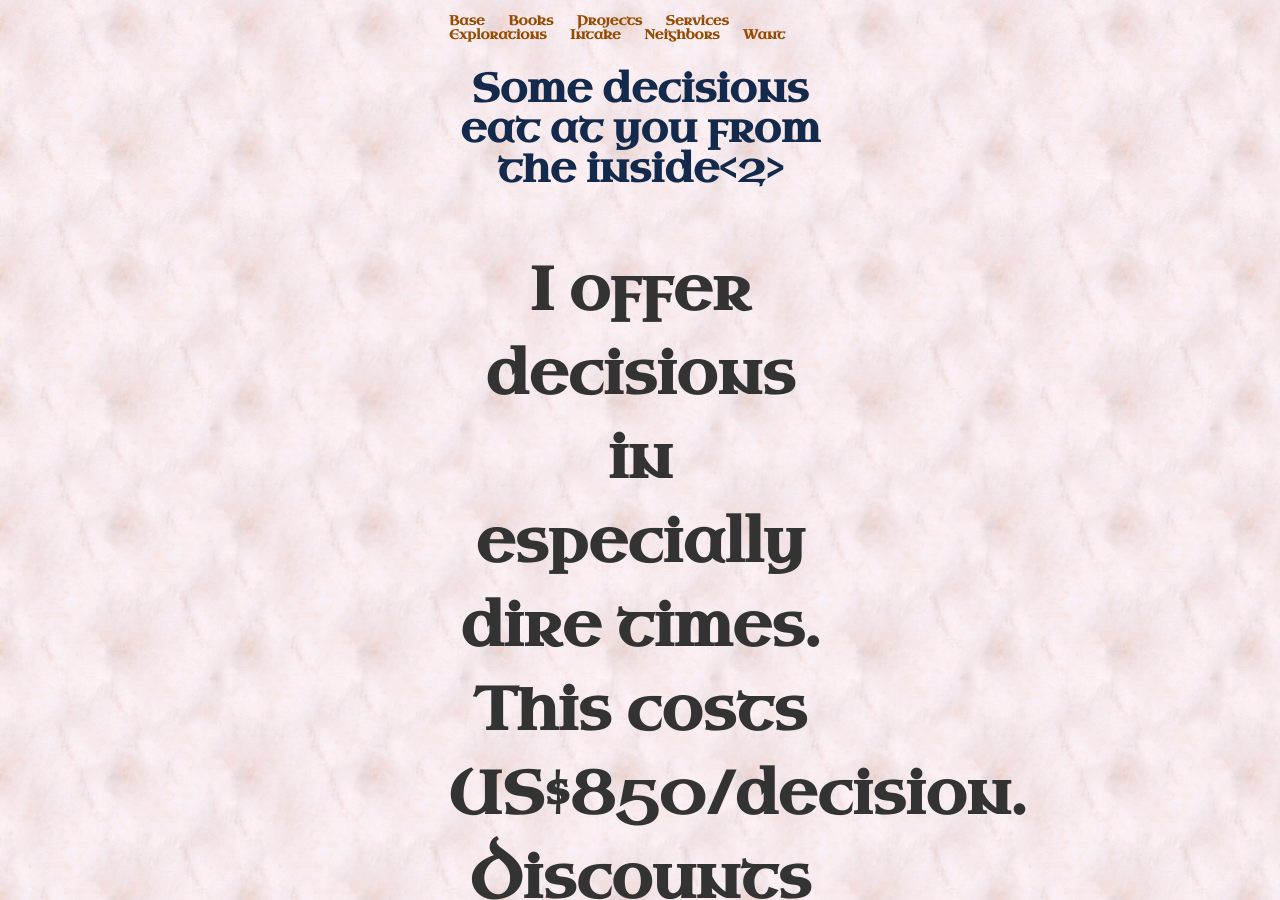
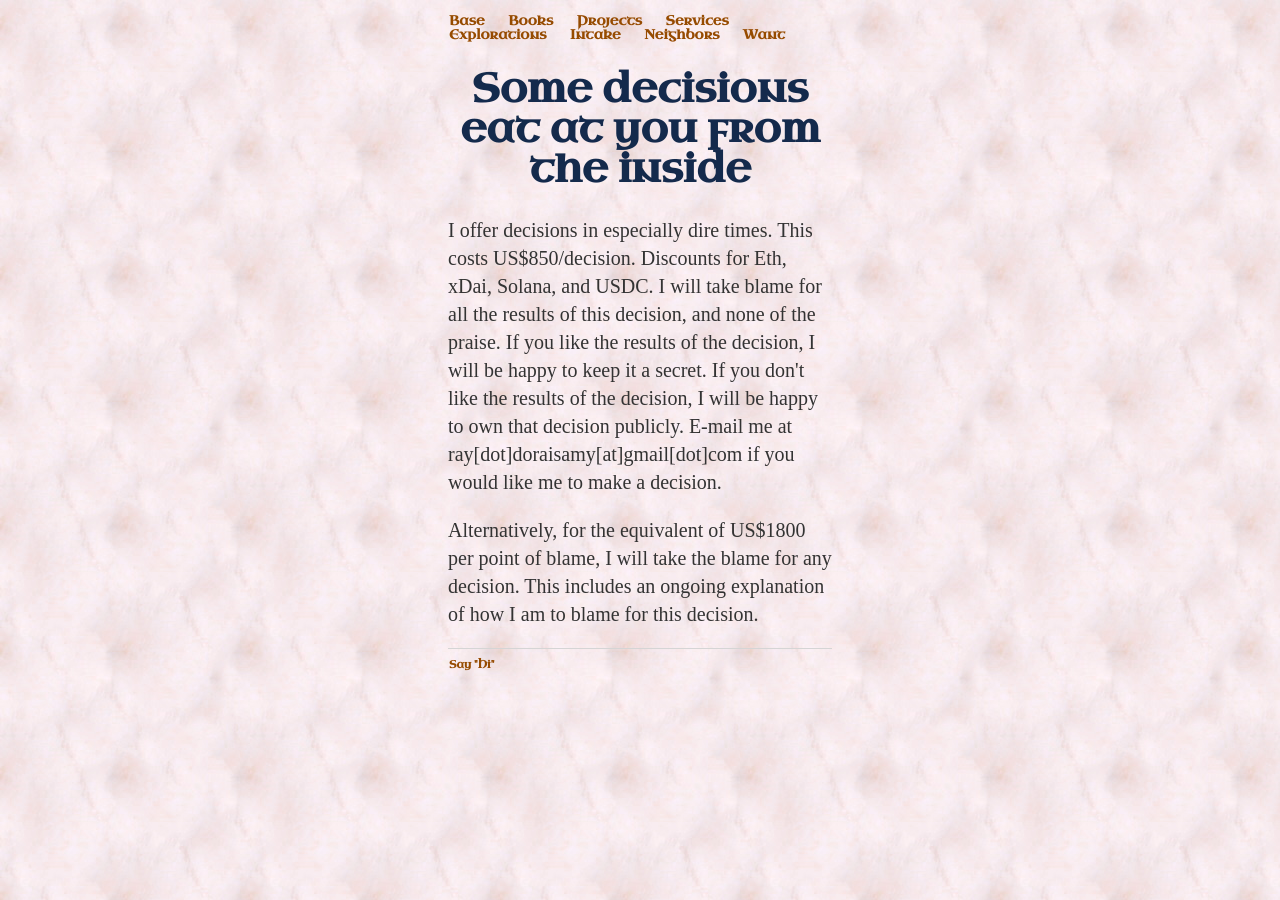
Before and after one commit to ray-dorai/ray-dorai.github.io, a Jekyll site: the page built from services.html, in a window 1280 px wide and 900 px high. Built offline with Jekyll 4.4.1, drawn with Linux system fonts in a browser that asks for light colours; some web fonts are replaced.

Commit message:
Update services.html

```diff
--- a/services.html
+++ b/services.html
@@ -3,6 +3,6 @@ layout: default
 title: Services
 ---
 
-<h1>Some decisions eat at you from the inside<2>
+<h1>Some decisions eat at you from the inside</h1>
 <p>I offer decisions in especially dire times. This costs US$850/decision. Discounts for Eth, xDai, Solana, and USDC. I will take blame for all the results of this decision, and none of the praise. If you like the results of the decision, I will be happy to keep it a secret. If you don't like the results of the decision, I will be happy to own that decision publicly. E-mail me at ray[dot]doraisamy[at]gmail[dot]com if you would like me to make a decision.</p>
 	<p>Alternatively, for the equivalent of US$1800 per point of blame, I will take the blame for any decision. This includes an ongoing explanation of how I am to blame for this decision. </p>
```
